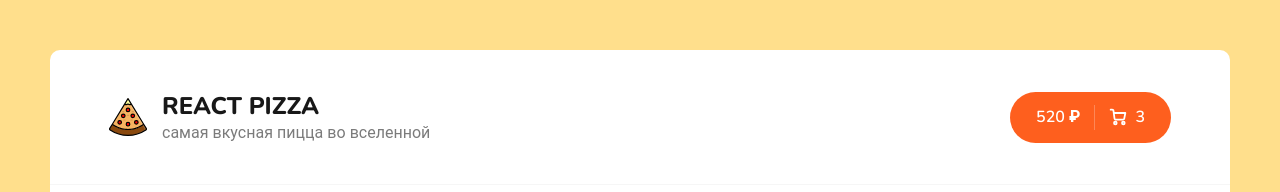
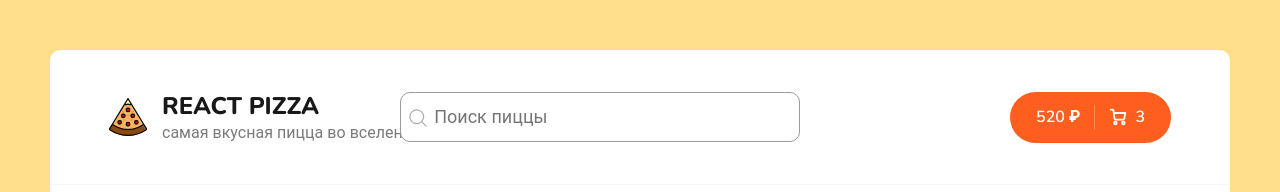
Before and after one commit to SuleymYovloy/react-pizza, a React (Create React App) app: page / in a window 1280 px wide. Shown: the top 192 px of the page. Built offline with nearby package versions, Linux system fonts and the light colour scheme; no server answers.

Commit message:
Использовал useContext избавился от props drilling

```diff
--- a/src/App.js
+++ b/src/App.js
@@ -8,12 +8,14 @@
 import './scss/app.scss';
 
 function App() {
+  const [searchValue, setSearchValue] = React.useState('');
+
   return (
     <div className="wrapper">
-      <Header />
+      <Header searchValue={searchValue} setSearchValue={setSearchValue} />
       <div className="content">
         <Routes>
-          <Route path="/" element={<Home />} />
+          <Route path="/" element={<Home searchValue={searchValue} />} />
           <Route path="/cart" element={<Cart />} />
           <Route path="*" element={<NotFound />} />
         </Routes>
--- a/src/components/Header.jsx
+++ b/src/components/Header.jsx
@@ -2,8 +2,9 @@
 import { Link } from 'react-router-dom';
 
 import logoSvg from '../assets/img/pizza-logo.svg';
+import Search from './Search';
 
-function Header() {
+function Header({ searchValue, setSearchValue }) {
   return (
     <div className="header">
       <div className="container">
@@ -16,6 +17,7 @@
             </div>
           </div>
         </Link>
+        <Search searchValue={searchValue} setSearchValue={setSearchValue} />
         <div className="header__cart">
           <Link to="/cart" className="button button--cart">
             <span>520 ₽</span>
--- /dev/null
+++ b/src/components/Search/Search.module.scss
@@ -0,0 +1,36 @@
+.root {
+  position: relative;
+  left: -120px;
+}
+
+.input {
+  border: 1px solid rgb(154, 154, 154);
+  padding: 12px 20px 12px 33px;
+  width: 400px;
+  border-radius:  10px;
+  font-size: 18px;
+}
+
+.searchIcon {
+  width: 20px;
+  height: 20px;
+  opacity: 0.3;
+  position: absolute;
+  left: 8px;
+  top: 16px;
+}
+
+.clearIcon {
+  width: 22px;
+  height: 22px;
+  opacity: 0.5;
+  position: absolute;
+  right: 5px;
+  top: 15px;
+  cursor: pointer;
+  transition: all 0.2s;
+
+  &:hover {
+    opacity: 0.8;
+  }
+}
--- /dev/null
+++ b/src/components/Search/index.jsx
@@ -0,0 +1,38 @@
+import React from 'react';
+
+import styles from './Search.module.scss';
+
+const Search = ({ searchValue, setSearchValue }) => {
+  return (
+    <div className={styles.root}>
+      <svg className={styles.searchIcon} viewBox="0 0 32 32" xmlns="http://www.w3.org/2000/svg">
+        <title />
+        <g id="search">
+          <path d="M29.71,28.29l-6.5-6.5-.07,0a12,12,0,1,0-1.39,1.39s0,.05,0,.07l6.5,6.5a1,1,0,0,0,1.42,0A1,1,0,0,0,29.71,28.29ZM14,24A10,10,0,1,1,24,14,10,10,0,0,1,14,24Z" />
+        </g>
+      </svg>
+      <input
+        value={searchValue}
+        onChange={(event) => setSearchValue(event.target.value)}
+        className={styles.input}
+        type="text"
+        placeholder="Поиск пиццы"
+      />
+      {searchValue && (
+        <svg
+          className={styles.clearIcon}
+          onClick={(event) => setSearchValue((event.target.value = ''))}
+          height="48"
+          viewBox="0 0 48 48"
+          width="48"
+          xmlns="http://www.w3.org/2000/svg"
+        >
+          <path d="M38 12.83l-2.83-2.83-11.17 11.17-11.17-11.17-2.83 2.83 11.17 11.17-11.17 11.17 2.83 2.83 11.17-11.17 11.17 11.17 2.83-2.83-11.17-11.17z" />
+          <path d="M0 0h48v48h-48z" fill="none" />
+        </svg>
+      )}
+    </div>
+  );
+};
+
+export default Search;
--- a/src/pages/Home.jsx
+++ b/src/pages/Home.jsx
@@ -5,7 +5,7 @@
 import Skeleton from '../components/PizzaBlock/Skeleton';
 import PizzaBlock from '../components/PizzaBlock/index';
 
-const Home = () => {
+const Home = ({ searchValue }) => {
   const [items, setItems] = React.useState([]);
   const [isLoading, setIsLoading] = React.useState(true);
   const [categoryId, setCategoryId] = React.useState(0);
@@ -32,6 +32,17 @@
     window.scrollTo(0, 0);
   }, [categoryId, sortType]);
 
+  const pizzas = items
+    .filter((obj) => {
+      if (obj.title.toLocaleLowerCase().includes(searchValue)) {
+        return true;
+      }
+
+      return false;
+    })
+    .map((obj) => <PizzaBlock key={obj.id} {...obj} />);
+  const skeletons = [...new Array(6)].map((_, index) => <Skeleton key={index} />);
+
   return (
     <div className="container">
       <div className="content__top">
@@ -39,11 +50,7 @@
         <Sort value={sortType} onChangeSort={(i) => setSortType(i)} />
       </div>
       <h2 className="content__title">Все пиццы</h2>
-      <div className="content__items">
-        {isLoading
-          ? [...new Array(6)].map((_, index) => <Skeleton key={index} />)
-          : items.map((obj) => <PizzaBlock key={obj.id} {...obj} />)}
-      </div>
+      <div className="content__items">{isLoading ? skeletons : pizzas}</div>
     </div>
   );
 };
```
